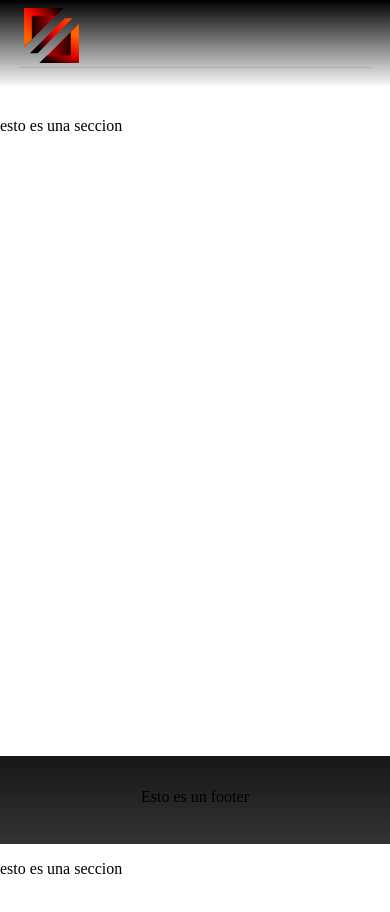
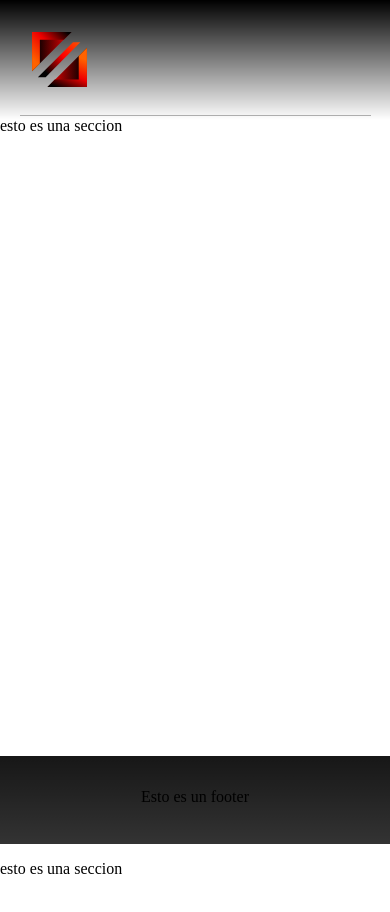
Before and after one commit to horangelmillan/nuevo_portafolio, a Next.js app: page / in a window 390 px wide. Shown: the top 912 px of the page. Built offline with nearby package versions, Linux system fonts and the light colour scheme.

Commit message:
fix(links/menuBurger): se arregla menú hamburguesa
Signed-off-by: horangelmillan <horangelmillan@outlook.com>

```diff
--- a/src/app/components/nav/components/Logo/Logo.css
+++ b/src/app/components/nav/components/Logo/Logo.css
@@ -2,7 +2,7 @@
   grid-area: log;
   position: relative;
   cursor: pointer;
-  margin: auto 0;
+  margin: auto 1rem;
   animation: none;
 }
 
@@ -96,4 +96,10 @@
   .Navbar svg .group2End {
     transform: translate(0px, 0px);
   }
+
+  .Navbar svg {
+
+    margin: 2rem 1rem;
+    animation: none;
+  }
 }
--- a/src/app/components/nav/components/link/hooks/useCrossOutLink.js
+++ b/src/app/components/nav/components/link/hooks/useCrossOutLink.js
@@ -10,9 +10,9 @@ const useCrossOutLink = (refs) => {
             if (!ref.current) return;
 
             if (pathname === ref.current.dataset.link) {
-                ref.current.children[1].className = 'crossOut';
+                ref.current.children[1].setAttribute("class", 'crossOut');
             } else {
-                ref.current.children[1].className = 'crossIn';
+                ref.current.children[1].setAttribute("class", 'crossIn');
             }
         });
     }, [pathname, refs]); // Se ejecuta cuando cambia la ruta
--- /dev/null
+++ b/src/app/components/nav/components/link/hooks/useTogleBurguerMenu.js
@@ -0,0 +1,19 @@
+import { useEffect } from "react";
+import { usePathname } from "next/navigation";
+import useStore from "@/app/store/store";
+
+const useTogleBurguerMenu = (refs) => {
+    const pathname = usePathname(); // Obtiene la ruta actual
+    const isBurguerMenuOpen = useStore(state => state.isBurguerMenuOpen);
+
+    useEffect(() => {
+            if (isBurguerMenuOpen) {
+                refs.current.setAttribute('class', 'Links show');
+            } else {
+                refs.current.setAttribute('class', 'Links hide');
+            }
+    }, [pathname, isBurguerMenuOpen]);
+
+};
+
+export default useTogleBurguerMenu;
--- a/src/app/components/nav/components/link/link.css
+++ b/src/app/components/nav/components/link/link.css
@@ -68,7 +68,6 @@ li {
     }
 
     .Links span {
-        padding: 1rem 0rem;
         transition: transform 2s, opacity 2s;
         /* Aseguramos que haya una transición */
     }
--- a/src/app/components/nav/components/link/link.js
+++ b/src/app/components/nav/components/link/link.js
@@ -3,6 +3,7 @@ import { useRef } from 'react';
 import { Outfit } from 'next/font/google';
 import useCrossOutLink from './hooks/useCrossOutLink';
 import './link.css';
+import useTogleBurguerMenu from './hooks/useTogleBurguerMenu';
 
 const outfitFont = Outfit({ subsets: ['latin'], weight: ['400', '700'] });
 
@@ -15,6 +16,7 @@ const Link = () => {
     const refLinks = useRef();
 
     useCrossOutLink([ref1, ref2, ref3, ref4]);
+    useTogleBurguerMenu(refLinks);
 
     return (
         <li>
--- a/src/app/components/nav/nav.css
+++ b/src/app/components/nav/nav.css
@@ -3,6 +3,7 @@
     opacity: 0;
     transform: translate(0, -5rem);
     background: linear-gradient(#0000008e, transparent);
+    filter: blur(15px);
 }
 
 .fadeIn {
@@ -13,7 +14,6 @@
 
 /* Navbar */
 .Navbar {
-    height: 5.5rem;
     width: 100%;
     position: fixed;
     top: 0;
@@ -30,7 +30,7 @@
     align-items: stretch;
     justify-content: space-between;
     width: 100%;
-    padding: 0.5em 1.5em;
+    padding: 0 1rem;
 }
 
 @keyframes fadeIn {
```
